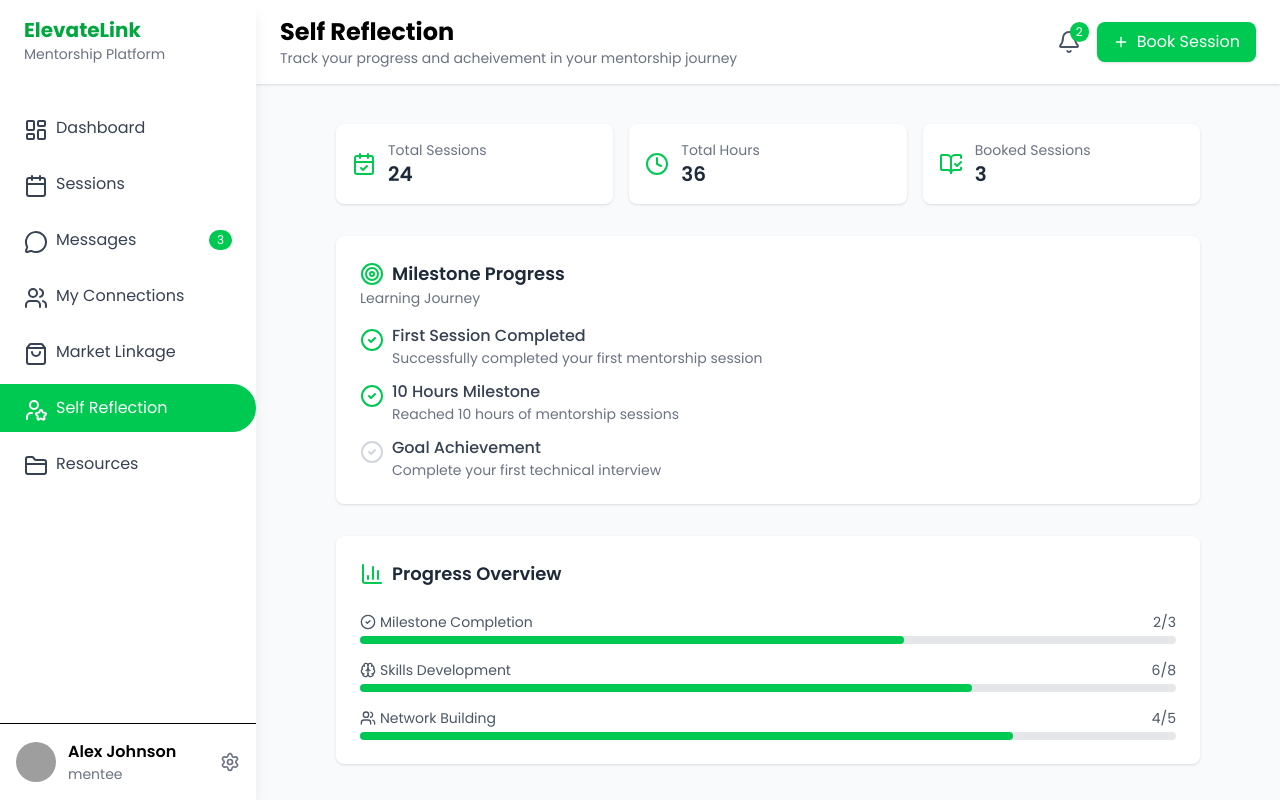
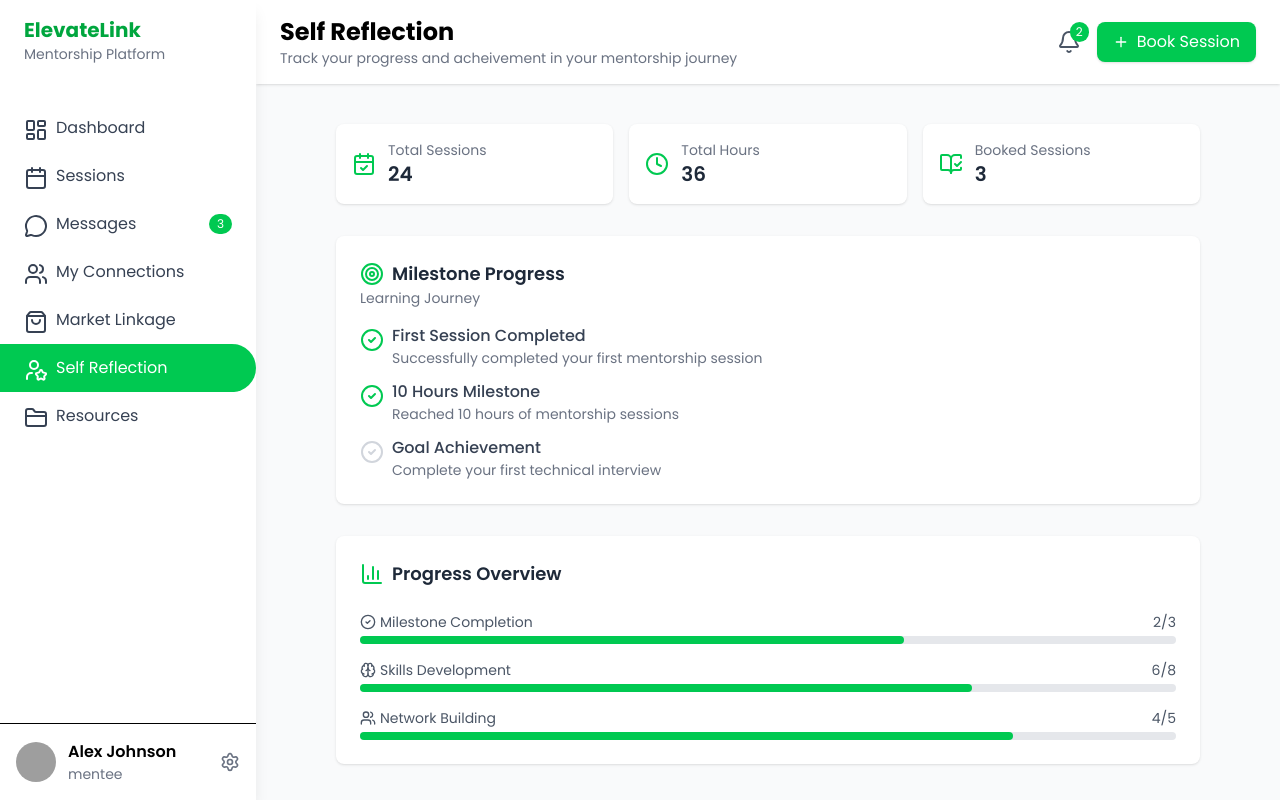
Before and after one commit to regis-mucyo/Youth-Platform-Frontend, a React (Vite) app: page /mentee/report in a window 1280 px wide. Built offline with nearby package versions, Linux system fonts and the light colour scheme; grey boxes are pictures that could not be loaded.

Commit message:
feat: route all page with self reflection for mentee

```diff
--- a/src/App.jsx
+++ b/src/App.jsx
@@ -4,15 +4,17 @@ import { BrowserRouter, Routes, Route } from "react-router-dom";
 import ChatApp from "./components/mentee/Message";
 import Market from "./components/mentee/Market";
 import Report from "./components/mentee/Report";
+import LandPage from "./components/landpage/LandPage";
 function App() {
   return (
     <BrowserRouter>
       <Routes>
+        <Route path="/" element={<LandPage />} />
         <Route path="/mentee/session" element={<SessionPage />} />
         <Route path="/mentee/connection" element={<MyConnection />} />
         <Route path="/mentee/message" element={<ChatApp />} />
         <Route path="/mentee/market" element={<Market />} />
-        <Route path="/mentee/report" element={<Report/>}/>
+        <Route path="/mentee/report" element={<Report />} />
       </Routes>
     </BrowserRouter>
   );
--- a/src/components/mentee/SiderBar.jsx
+++ b/src/components/mentee/SiderBar.jsx
@@ -74,7 +74,20 @@ const Sidebar = ({ open, setOpen, activeItem }) => {
   );
 };
 
-const SidebarItem = ({ icon, text, active, badge }) => (
+const SidebarItem = ({ icon, text, badge, active }) => {
+  const routeMap = {
+    Dashboard: "/",
+    Sessions: "/mentee/session",
+    Messages: "/mentee/message",
+    "My Connections": "/mentee/connection",
+    "Market Linkage": "/mentee/market",
+    "Self Reflection": "/mentee/report",
+  };
+
+  const routePath = routeMap[text] || "/";
+
+  return (
+    <Link to={routePath}>
       <div
         className={`flex items-center px-6 py-3 cursor-pointer ${
           active ? "bg-green-500 text-white rounded-r-full" : "text-gray-700"
@@ -88,6 +101,8 @@ const SidebarItem = ({ icon, text, active, badge }) => (
           </span>
         )}
       </div>
+    </Link>
   );
+};
 
 export default Sidebar;
```
Lines whose indentation alone changed are shown as unchanged.
